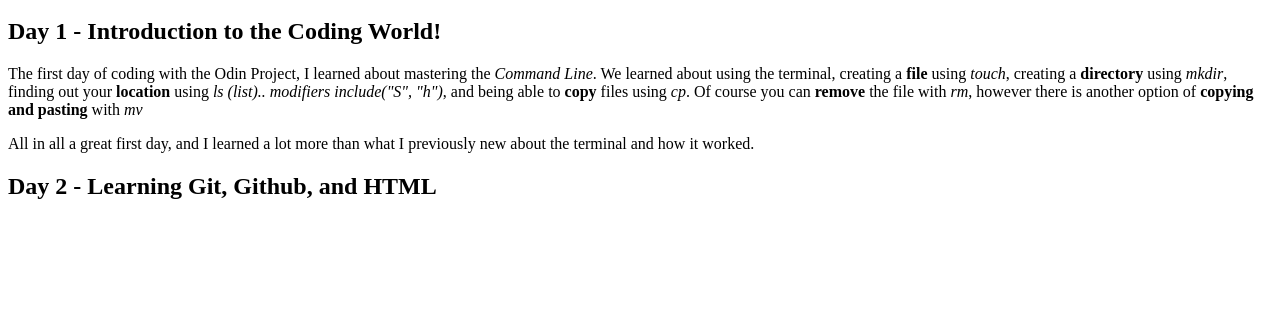
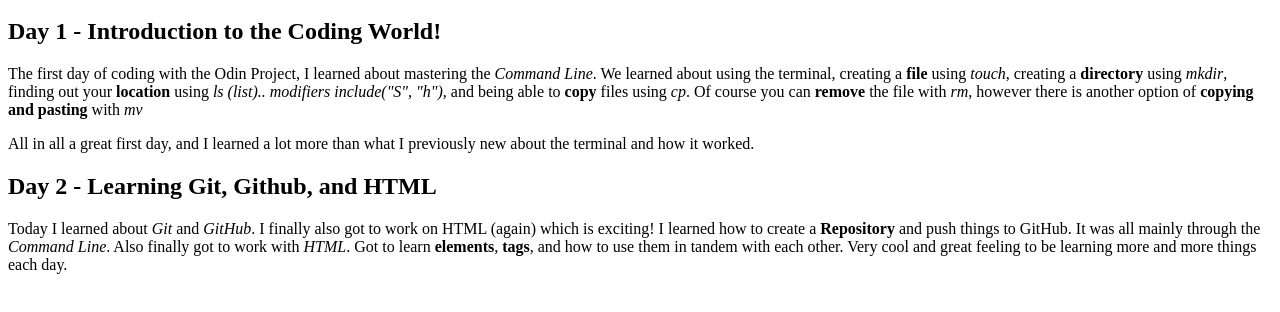
Before and after one commit to tylersortijas/tyler-coding-journey, a plain HTML site: page index.html in a window 1280 px wide. Shown: the part 100-412 px from the top of the page. Drawn offline with Linux system fonts and the light colour scheme.

Commit message:
Added Day 2 to Blog
This update just added information on how Day 2 went and what I learned.
Pretty cool stuff if you ask me!

```diff
--- a/index.html
+++ b/index.html
@@ -17,5 +17,8 @@
     <p>All in all a great first day, and I learned a lot more than what I previously new about the terminal and how it worked.</p>
 
     <h2>Day 2 - Learning Git, Github, and HTML</h2>
+    <p>Today I learned about <em>Git</em> and <em>GitHub</em>. I finally also got to work on HTML (again) which is exciting!
+    I learned how to create a <strong>Repository</strong> and push things to GitHub. It was all mainly through the <em>Command Line</em>. Also finally got to work with <em>HTML</em>. Got to learn <strong>elements</strong>, <strong>tags</strong>, and how to use them in
+    tandem with each other. Very cool and great feeling to be learning more and more things each day.</p>
 </body>
 </html>
```
